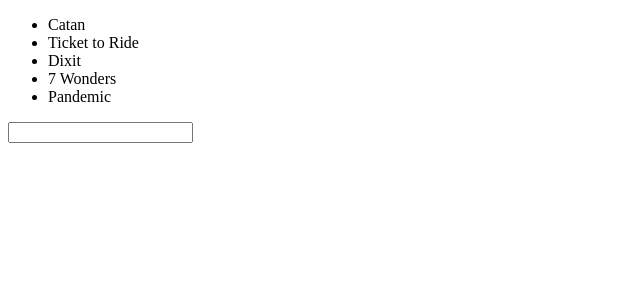
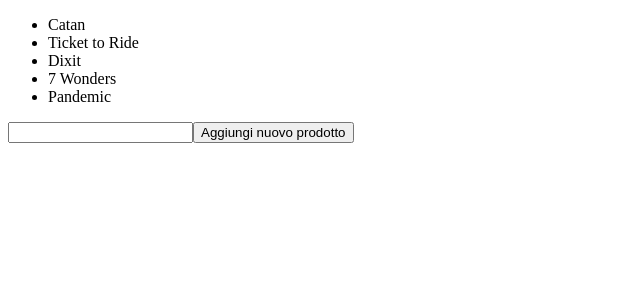
Before and after one commit to giorgiameffe/react-form, a React (Vite) app: page / in a window 1280 px wide. Shown: the top 300 px of the page, without its empty margins (0-640 px from the left). Built offline with nearby package versions, Linux system fonts and the light colour scheme.

Commit message:
feat: complete second milestone

```diff
--- a/src/App.jsx
+++ b/src/App.jsx
@@ -4,30 +4,50 @@
 
 function App() {
 
-  // useState iniziale --> array di oggetti (prodotti)
+  // useState di riferimento --> array di oggetti (prodotti)
   const [items, setItems] = useState(boardgames);
-  // useState all'aggiunta del nuovo prodotto
-  const [newItem, setItem] = useState('');
 
-  const handleSubmit = event => {
+  // useState iniziale dell'input
+  const [newItem, setNewItem] = useState('');
+
+  // salvare in una variabile la creazione dell'id
+  const id = parseInt((items.at(-1).id) + 1);
+
+  // creare nuovo prodotto con incremento id e rispettivo titolo
+  const newArticle = {
+    id,
+    title: newItem
+  }
+
+  // aggiungere nuovo prodotto tramite spread operator
+  const addNewItem = event => {
     event.preventDefault();
+    const updatedItems = [...items, newArticle];
+    setItems(updatedItems);
+    setNewItem('');
     console.log('Aggiunto il prodotto ' + newItem)
   }
 
+
   return (
     <>
-      {/* // Lista dei prodotti */}
+      {/* Lista dei prodotti */}
 
       <ul>
-        {boardgames.map(boardgame => <li key={boardgame.id}>{boardgame.title}</li>)}
+        {items.map((item, i) => (
+          <li key={i}>{item.title}</li>
+        ))}
       </ul>
 
-      <form onSubmit={handleSubmit}>
+      {/* Form */}
+
+      <form onSubmit={addNewItem}>
         <input
           type="text"
           value={newItem}
-          onChange={e => { setItem(e.target.value) }}
+          onChange={e => { setNewItem(e.target.value) }}
         />
+        <button>Aggiungi nuovo prodotto</button>
       </form>
     </>
   )
```
